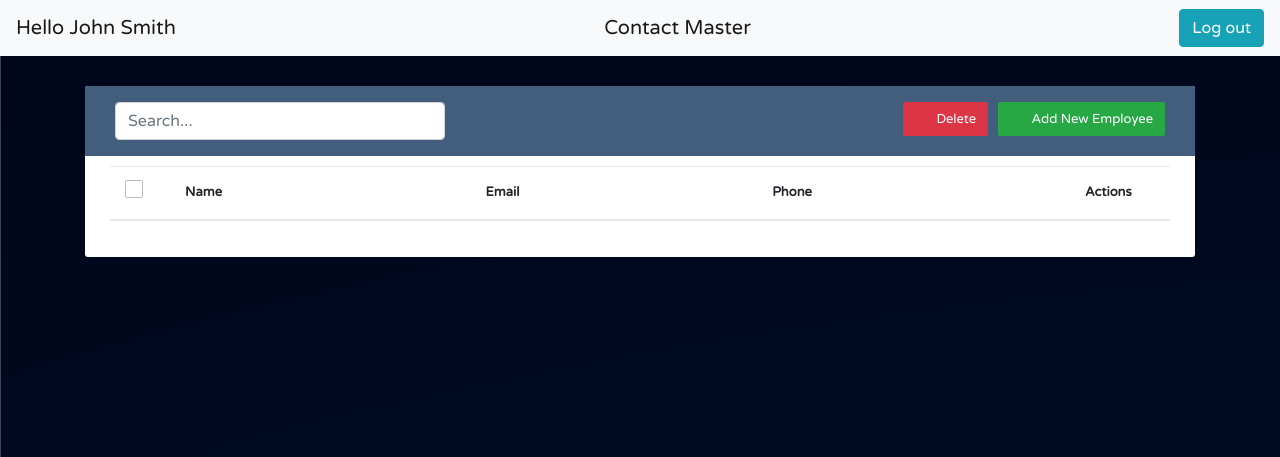
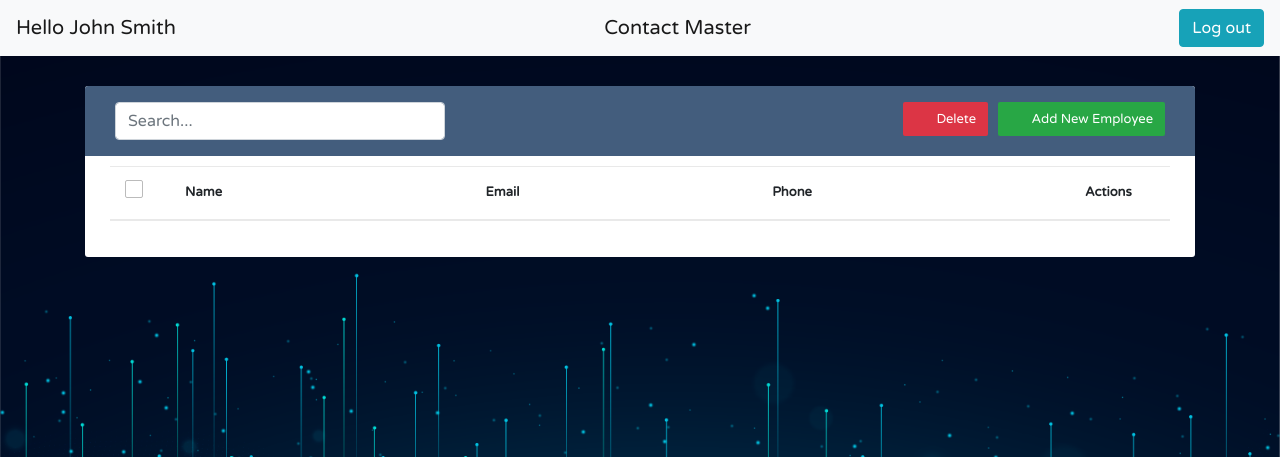
Before and after one commit to mredelis/COP4331-SmallProject-Group16-Spr22, a PHP site: page /search2.html in a window 1280 px wide. Shown: the top 457 px of the page. Run offline with PHP 8.4, Linux system fonts and the light colour scheme; lists and menus that the app fills with data are empty.

Commit message:
Editing table on search2

```diff
--- a/LAMPAPI/SearchContact.php
+++ b/LAMPAPI/SearchContact.php
@@ -6,7 +6,7 @@
    	$userID = $inData["userID"];
 
 	// Breaks down $search into $firstName and $lastName
-	list($firstName, $lastName) = explode(" ", $search); // Added this line because when searching for a full name, API endpoint was not working
+	// list($firstName, $lastName) = explode(" ", $search); // Added this line because when searching for a full name, API endpoint was not working
 														 // Now we can search with first name or first/last name
 
 	// searchResults will be a stringified, comma-separated list of JSON objects
@@ -26,7 +26,8 @@
 		// the search string at any position
 		$stmt = $conn->prepare("SELECT ID,FirstName,LastName,Email,Phone FROM Contacts WHERE (FirstName LIKE ? OR LastName LIKE ?) AND UserID=?");
 		// $search = "%" . $search . "%";
-		$stmt->bind_param("sss", $firstName, $lastName, $userID);
+		$stmt->bind_param("sss", $search, $search, $userID);
+		// $stmt->bind_param("sss", $firstName, $lastName, $userID);
 		$stmt->execute();
 		$result = $stmt->get_result();
 
--- a/search2.html
+++ b/search2.html
@@ -13,8 +13,13 @@
 <script src="https://stackpath.bootstrapcdn.com/bootstrap/4.5.0/js/bootstrap.min.js"></script>
 <style>
 body {
-	color: #566787;
-	background: #f5f5f5;
+	background: url(images/background.png) no-repeat center center fixed;
+  	-webkit-background-size: cover;
+  	-moz-background-size: cover;
+  	-o-background-size: cover;
+  	background-size: cover;
+	/* color: #566787;
+	background: #f5f5f5; */
 	font-family: 'Varela Round', sans-serif;
 	font-size: 13px;
 }
@@ -263,7 +268,7 @@ $(document).ready(function(){
 });
 </script>
 </head>
-<body  class="img js-fullheight" style="background-image: url(images/background.png);">
+<body>
 	<nav class="navbar navbar-light bg-light justify-content-between">
 		<a class="navbar-brand">Hello John Smith</a>
 		<a class="navbar-brand text-align">Contact Master</a>
```
